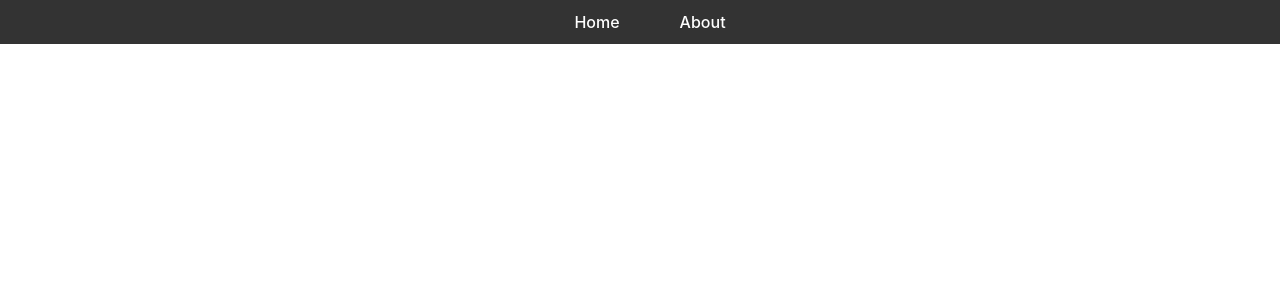
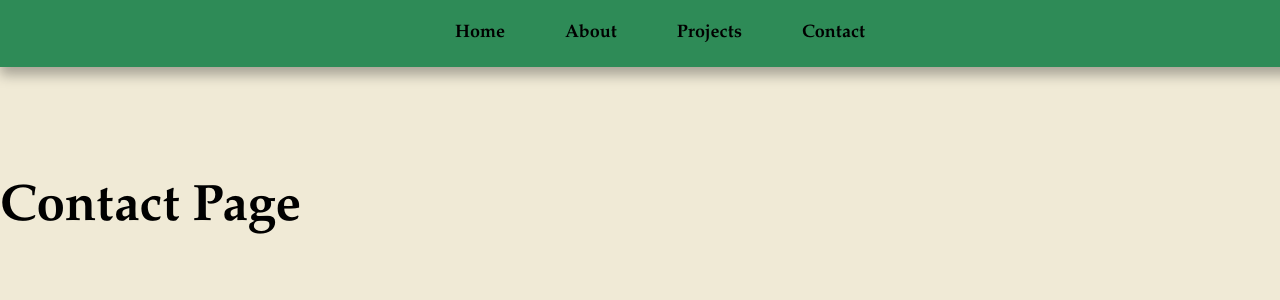
Before and after one commit to NickCaravias/nickcaravias.github.io, a React (Vite) app in the folder nick-caravias/: page /contact in a window 1280 px wide. Before the commit this address had no page. Shown: the top 300 px of the page. Built offline with nearby package versions, Linux system fonts and the light colour scheme.

Commit message:
page scaffolding

```diff
--- a/nick-caravias/src/App.css
+++ b/nick-caravias/src/App.css
@@ -3,6 +3,9 @@ body, html {
   padding: 0;
   width: 100%;
   height: 100%;
+  background-color: #F0EAD6; /* Eggshell white */
+  color: black;
+  font-family: 'Palatino', 'Palatino Linotype', 'Palatino LT STD', 'Book Antiqua', Georgia, serif;
 }
 
 #root {
@@ -14,11 +17,12 @@ body, html {
   position: sticky;
   top: 0;
   width: 100%;
-  background-color: #333;
-  padding: 10px;
+  background-color: #2E8B57; /* Slightly lighter forest green */
+  padding: 20px; /* Increased padding for a bigger navbar */
   z-index: 1000;
   display: flex;
   justify-content: center;
+  box-shadow: 0 8px 12px rgba(0, 0, 0, 0.3); /* More shading at the bottom */
 }
 
 .navbar ul {
@@ -36,9 +40,11 @@ body, html {
 }
 
 .navbar a {
-  color: white;
+  color: black;
   text-decoration: none;
   padding: 14px 20px;
+  font-weight: bold; /* Bolder font */
+  font-size: 18px; /* Increased font size */
 }
 
 .navbar a:hover {
@@ -47,11 +53,14 @@ body, html {
 }
 
 .content {
-  padding-top: 60px; /* Adjust this value if needed */
+  padding-top: 80px; /* Adjusted for the bigger navbar */
 }
 
 .card {
   padding: 2em;
+  background-color: #F0EAD6; /* Eggshell white */
+  border: 1px solid #2E8B57; /* Slightly lighter forest green */
+  border-radius: 8px;
 }
 
 .read-the-docs {
--- a/nick-caravias/src/App.tsx
+++ b/nick-caravias/src/App.tsx
@@ -1,6 +1,8 @@
 import { BrowserRouter as Router, Routes, Route, Link } from 'react-router-dom';
 import Home from './pages/Home';
 import About from './pages/About';
+import Projects from './pages/Projects';
+import Contact from './pages/Contact';
 import './App.css';
 
 function App() {
@@ -14,12 +16,20 @@ function App() {
           <li>
             <Link to="/about">About</Link>
           </li>
+          <li>
+            <Link to="/projects">Projects</Link>
+          </li>
+          <li>
+            <Link to="/contact">Contact</Link>
+          </li>
         </ul>
       </nav>
       <div className="content">
         <Routes>
           <Route path="/" element={<Home />} />
           <Route path="/about" element={<About />} />
+          <Route path="/projects" element={<Projects />} />
+          <Route path="/contact" element={<Contact />} />
         </Routes>
       </div>
     </Router>
--- /dev/null
+++ b/nick-caravias/src/pages/Contact.tsx
@@ -0,0 +1,5 @@
+function Contact() {
+    return <h1>Contact Page</h1>;
+  }
+
+  export default Contact;
--- /dev/null
+++ b/nick-caravias/src/pages/Projects.tsx
@@ -0,0 +1,5 @@
+function Projects() {
+    return <h1>Projects Page</h1>;
+  }
+
+  export default Projects;
```
